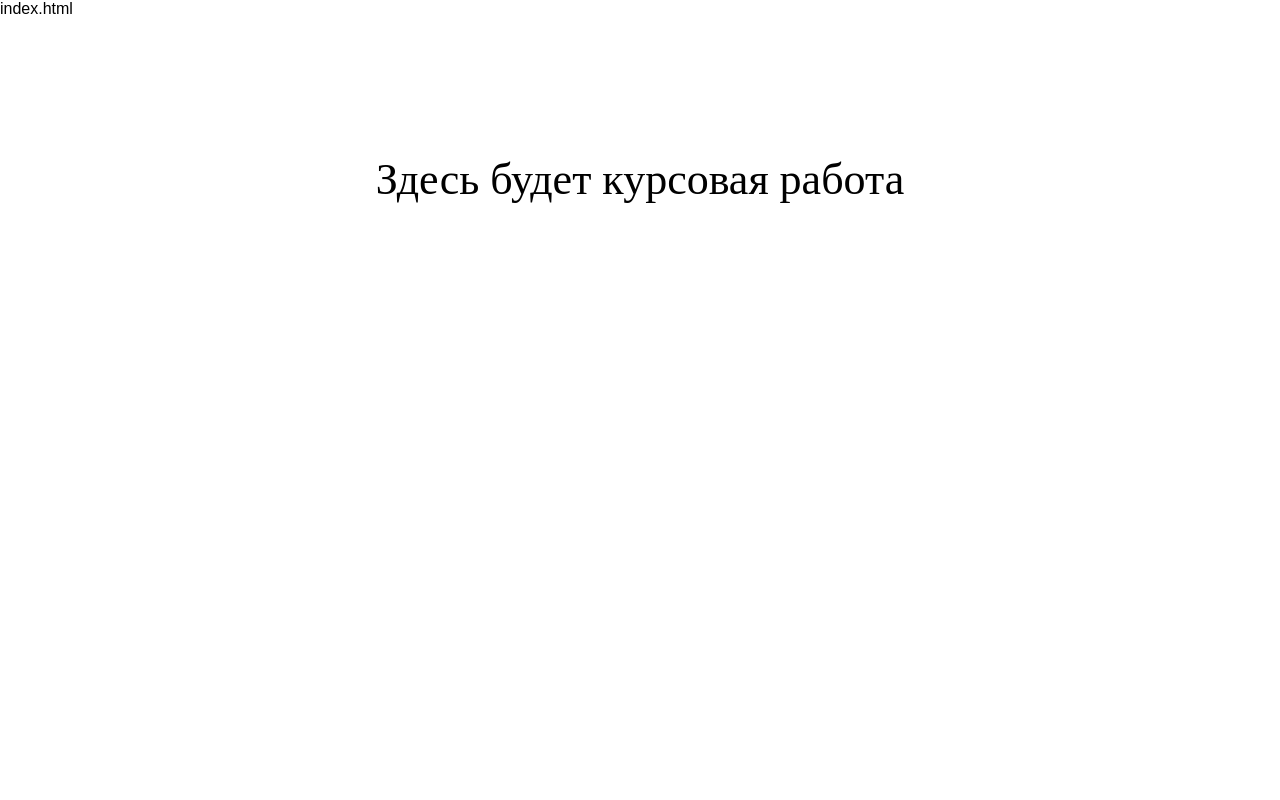
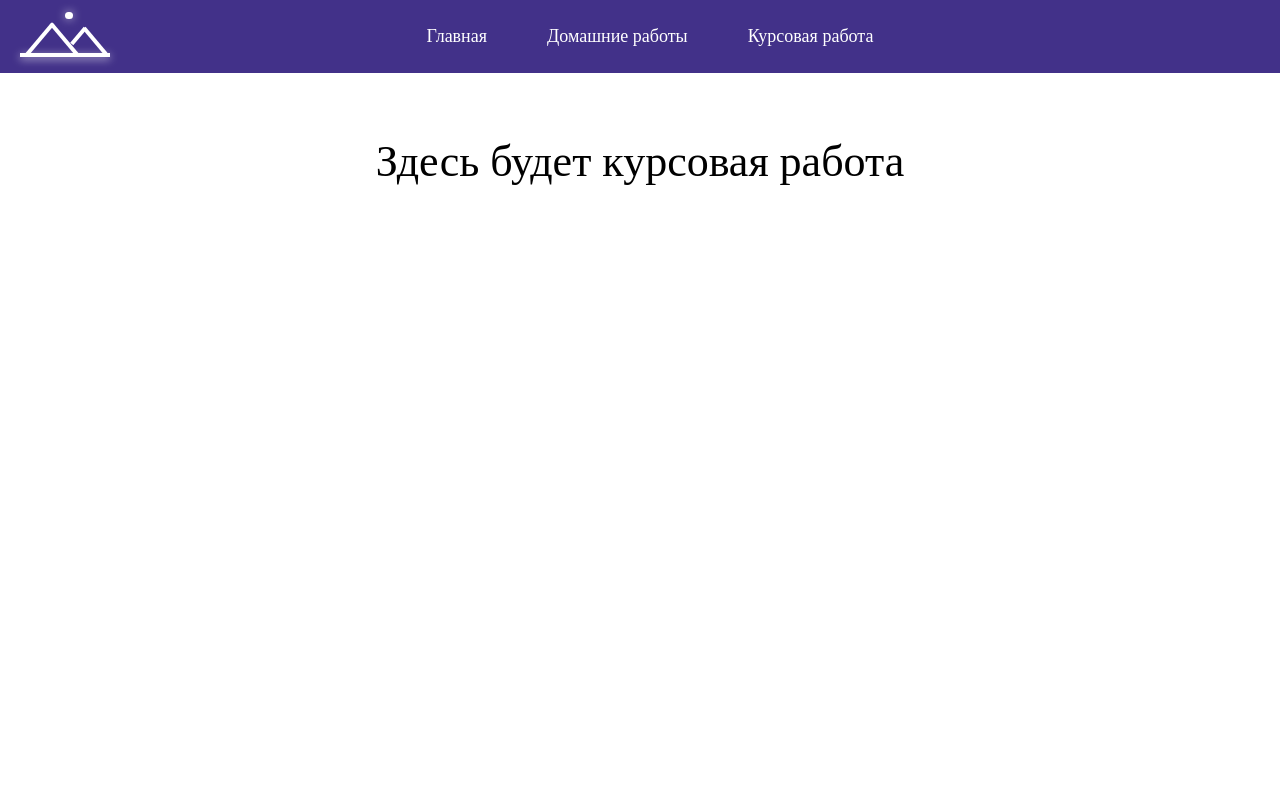
Before and after one commit to juliepetrova123/juliepetrova123.github.io, a plain HTML site: page pages/curse-work-page/index.html in a window 1280 px wide. Shown: the top 800 px of the page. Drawn offline with Linux system fonts and the light colour scheme.

Commit message:
Add files via upload

```diff
--- a/components/menu/style.css
+++ b/components/menu/style.css
@@ -66,6 +66,9 @@ header {
     color: #333;
 }
 
+.menu-hamburger {
+    display: none;
+}
 .menu-hamburger.active {
     display: block;
 }
--- a/css/style.css
+++ b/css/style.css
@@ -1,11 +1,5 @@
 @import url('../components/menu/style.css');
-/*@import url('../pages/main-page/components/main-screen/style.css');*/
-/*@import url('../pages/main-page/components/about/style.css');*/
 @import url('../components/footer/style.css');
-
-/*.homeworks {*/
-/*    background: red;*/
-/*}*/
 
 .container {
     margin-right: auto;
--- a/pages/curse-work-page/index.html
+++ b/pages/curse-work-page/index.html
@@ -8,7 +8,40 @@
   <title>Домашние задания</title>
 </head>
 <body>
-index.html
+<header>
+  <div class="logo">
+    <div class="circle"></div>
+    <div class="line line_first"></div>
+    <div class="line line_second"></div>
+    <div class="line line_third"></div>
+    <div class="line line_fourth"></div>
+    <div class="line line_fifth"></div>
+  </div>
+  <div class="desktop-menu">
+    <nav>
+      <ul class="menu">
+        <li><a href="/">Главная</a></li>
+        <li><a href="/pages/homeworks-page/index.html">Домашние работы</a></li>
+        <li><a href="/pages/curse-work-page/index.html">Курсовая работа</a></li>
+      </ul>
+    </nav>
+  </div>
+  <div class="mobile-menu">
+    <div class="hamburger" onclick="toggleMenu()">
+      <div class="bar"></div>
+      <div class="bar"></div>
+      <div class="bar"></div>
+    </div>
+    <nav class="menu-hamburger">
+      <ul>
+        <li><a href="/">Главная</a></li>
+        <li><a href="/pages/homeworks-page/index.html">Домашние работы</a></li>
+        <li><a href="/pages/curse-work-page/index.html">Курсовая работа</a></li>
+      </ul>
+    </nav>
+  </div>
+</header>
+<script src="../../components/menu/script.js"></script>
 
 <div id="curse-work" class="curse-work-page">
   <div class="container">
```
